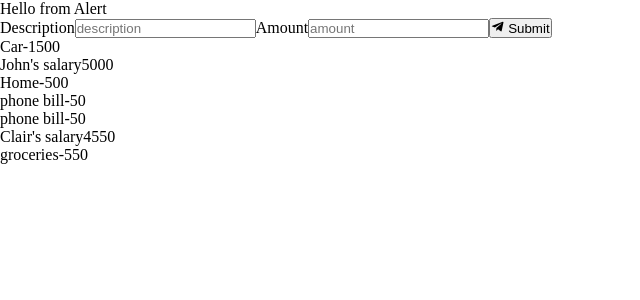
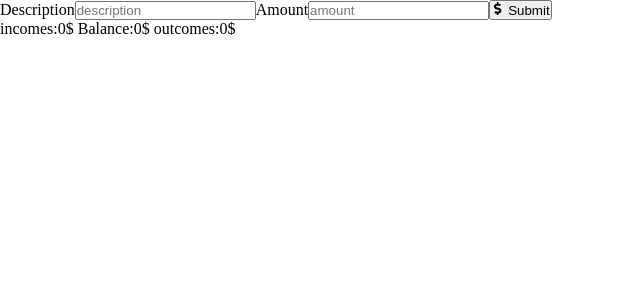
Before and after one commit to MateuszBukowski93/budget-app-react, a React (Create React App) app: page / in a window 1280 px wide. Shown: the top 300 px of the page, without its empty margins (0-640 px from the left). Built offline with nearby package versions, Linux system fonts and the light colour scheme.

Commit message:
Summary and Alert added

```diff
--- a/src/App.css
+++ b/src/App.css
@@ -3,3 +3,12 @@
   padding: 0;
 
 }
+
+.danger{
+  width:100%;
+  background-color: red;
+}
+.success{
+  width:100%;
+  background-color: green;
+}
--- a/src/App.js
+++ b/src/App.js
@@ -3,40 +3,94 @@ import uuid from "uuid/v4";
 import Alert from "./components/Alert";
 import Form from "./components/Form";
 import List from "./components/List";
+import Summary from "./components/Summary";
 
 import "./App.css";
 
-const initialState = [
-  { id: uuid(), description: "Car", amount: -1500 },
-  { id: uuid(), description: "John's salary", amount: 5000 },
-  { id: uuid(), description: "Home", amount: -500 },
-  { id: uuid(), description: "phone bill", amount: -50 },
-  { id: uuid(), description: "phone bill", amount: -50 },
-  { id: uuid(), description: "Clair's salary", amount: 4550 },
-  { id: uuid(), description: "groceries", amount: -550 }
-];
 function App() {
+  //check if there is something in locale storage
+  const initialState = localStorage.getItem("budgetItems")
+    ? JSON.parse(localStorage.getItem("budgetItems"))
+    : [];
+
+  //Hooks
+  //List
   const [budgetItems, setBudgetItems] = useState(initialState);
+  //Form
   const [description, setDescription] = useState("");
   const [amount, setAmount] = useState("");
+  // Summary
+  const [incomes, setIncomes] = useState(0);
+  const [balance, setBalance] = useState(0);
+  const [outcomes, setOutcomes] = useState(0);
+  //Alert
+  const [alert,setAlert] = useState({show:false})
+  //Locale Storage
+  useEffect(() => {
+    localStorage.setItem("budgetItems", JSON.stringify(budgetItems));
+  }, [budgetItems]);
 
+  //Summary
+  useEffect(() => {
+    let incomes = 0;
+    let balance = 0;
+    let outcomes = 0;
+    budgetItems.map(item => {
+      balance += parseInt(item.amount);
+      if (item.amount > 0) {
+        incomes += parseInt(item.amount);
+      } else {
+        outcomes += parseInt(item.amount);
+      }
+      setIncomes(incomes);
+      setBalance(balance);
+      setOutcomes(outcomes);
+    });
+  });
+
+  // changing description
   const handleDescription = e => {
-    console.log(e.target.value);
+    setDescription(e.target.value);
   };
+
+  //changing amount
   const handleAmount = e => {
-    console.log(e.target.value);
+    setAmount(e.target.value);
+  };
+  //Alert
+  const handleAlert = ({ type, text }) => {
+    setAlert({show:true, type, text})
+    setTimeout(()=>{
+      setAlert({show:false})
+    },3000)
+  };
+  //to handle submit
+  const handleSubmit = e => {
+    e.preventDefault();
+    if (description !== "" && amount !== 0 && amount !== "") {
+      let newBudgetItem = { id: uuid(), description, amount };
+      setBudgetItems([...budgetItems, newBudgetItem]);
+      setAmount("");
+      setDescription("");
+      handleAlert({type:"success", text:"Item added"})
+    } else {
+      handleAlert({type:"danger", text:"Description and Amount can't be empty or 0"})
+    }
   };
 
   return (
     <div>
-      <Alert />
+      {alert.show && <Alert alert={alert}/>}
+
       <Form
+        handleSubmit={handleSubmit}
         handleAmount={handleAmount}
         handleDescription={handleDescription}
         amount={amount}
         description={description}
       />
       <List budgetItems={budgetItems} />
+      <Summary incomes={incomes} outcomes={outcomes} balance={balance} />
     </div>
   );
 }
--- a/src/components/Alert.jsx
+++ b/src/components/Alert.jsx
@@ -1,11 +1,7 @@
-import React, {Fragment} from 'react'
+import React, { Fragment } from "react";
 
-const Alert = () => {
-    return (
-        <>
-            Hello from Alert
-        </>
-    )
-}
+const Alert = ({ alert: { type, text } }) => {
+  return <div className={type}>{text}</div>;
+};
 
-export default Alert
+export default Alert;
--- a/src/components/Form.jsx
+++ b/src/components/Form.jsx
@@ -1,15 +1,15 @@
-import React, {Fragment} from 'react'
-import { FaTelegramPlane } from "react-icons/fa";
+import React from 'react'
+import { FaDollarSign } from "react-icons/fa";
 
-const Form = ({amount, handleAmount, description, handleDescription}) => {
+const Form = ({amount, handleAmount, description, handleDescription, handleSubmit}) => {
     return (
-        <form>
+        <form onSubmit={handleSubmit}>
            <label htmlFor="description">Description</label>
            <input type="text" id="description" name="description" placeholder="description" value={description} onChange={handleDescription}/>
            <label htmlFor="amount">Amount</label>
            <input type="text" id="amount" name="amount" placeholder="amount" value={amount} onChange={handleAmount}/>
-            <button>
-                <FaTelegramPlane /> Submit
+            <button >
+                <FaDollarSign /> Submit
             </button>
         </form>
     )
--- a/src/components/Item.jsx
+++ b/src/components/Item.jsx
@@ -3,9 +3,9 @@ import React from 'react'
 const Item = ({ item:{id, description, amount} }) => {
     return (
         <li>
+           <div className="">{description}
+            {amount}</div>
 
-            {description}
-            {amount}
         </li>
     )
 }
--- /dev/null
+++ b/src/components/Summary.jsx
@@ -0,0 +1,13 @@
+import React from "react";
+const Summary = ({ balance, incomes, outcomes}) => {
+
+  return (
+    <div>
+      incomes:{incomes}$
+      Balance:{balance}$
+      outcomes:{outcomes}$
+    </div>
+  );
+};
+
+export default Summary;
```
